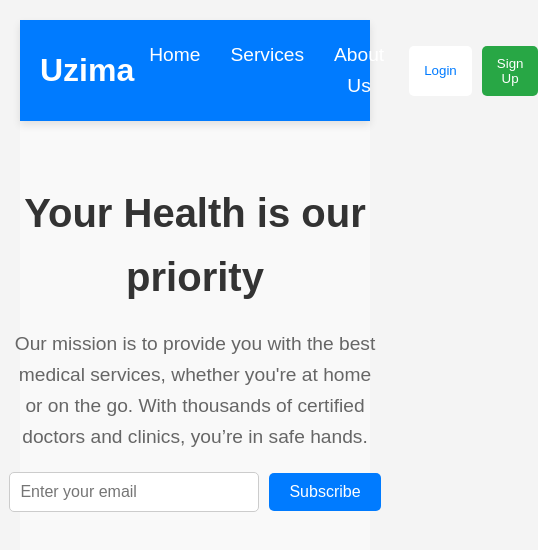
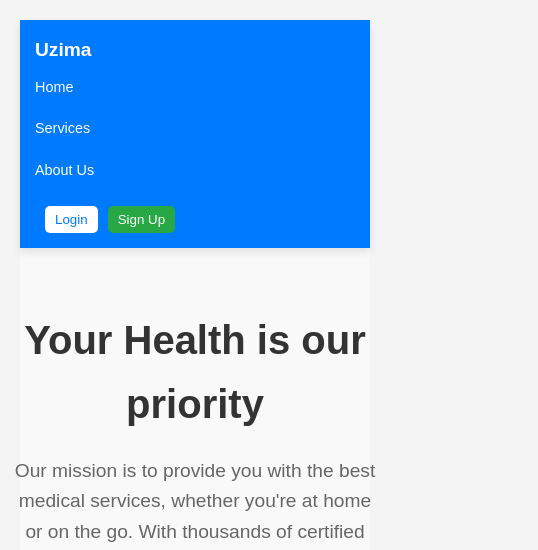
Before and after one commit to Samzy001/Uzima-health-care, a plain HTML site: page index.html in a window 390 px wide. Shown: the top 550 px of the page, 538 px wide, since content can reach past the window. Drawn offline with Linux system fonts and the light colour scheme.

Commit message:
Update style

```diff
--- a/styles.css
+++ b/styles.css
@@ -35,6 +35,8 @@ body {
 .main-header .navigation ul {
     display: flex;
     list-style: none;
+    padding: 0;
+    margin: 0;
 }
 
 .main-header .navigation ul li {
@@ -69,6 +71,67 @@ body {
 .main-header .auth-buttons button:hover {
     opacity: 0.8;
 }
+
+/* Media Queries */
+
+/* For tablets and smaller devices */
+@media (max-width: 768px) {
+    .main-header {
+        flex-direction: column;
+        align-items: flex-start;
+        padding: 15px;
+    }
+
+    .main-header .logo h1 {
+        font-size: 1.5rem;
+    }
+
+    .main-header .navigation {
+        width: 100%;
+    }
+
+    .main-header .navigation ul {
+        flex-direction: column;
+        align-items: flex-start;
+        width: 100%;
+    }
+
+    .main-header .navigation ul li {
+        margin: 10px 0;
+    }
+
+    .main-header .navigation ul li a {
+        font-size: 1rem;
+    }
+
+    .main-header .auth-buttons {
+        margin-top: 15px;
+    }
+
+    .main-header .auth-buttons button {
+        padding: 8px 12px;
+    }
+}
+
+/* For mobile devices */
+@media (max-width: 480px) {
+    .main-header .logo h1 {
+        font-size: 1.2rem;
+    }
+
+    .main-header .navigation ul li {
+        margin: 8px 0;
+    }
+
+    .main-header .navigation ul li a {
+        font-size: 0.9rem;
+    }
+
+    .main-header .auth-buttons button {
+        padding: 6px 10px;
+    }
+}
+
 
 /* Header Section */
 header {
```
